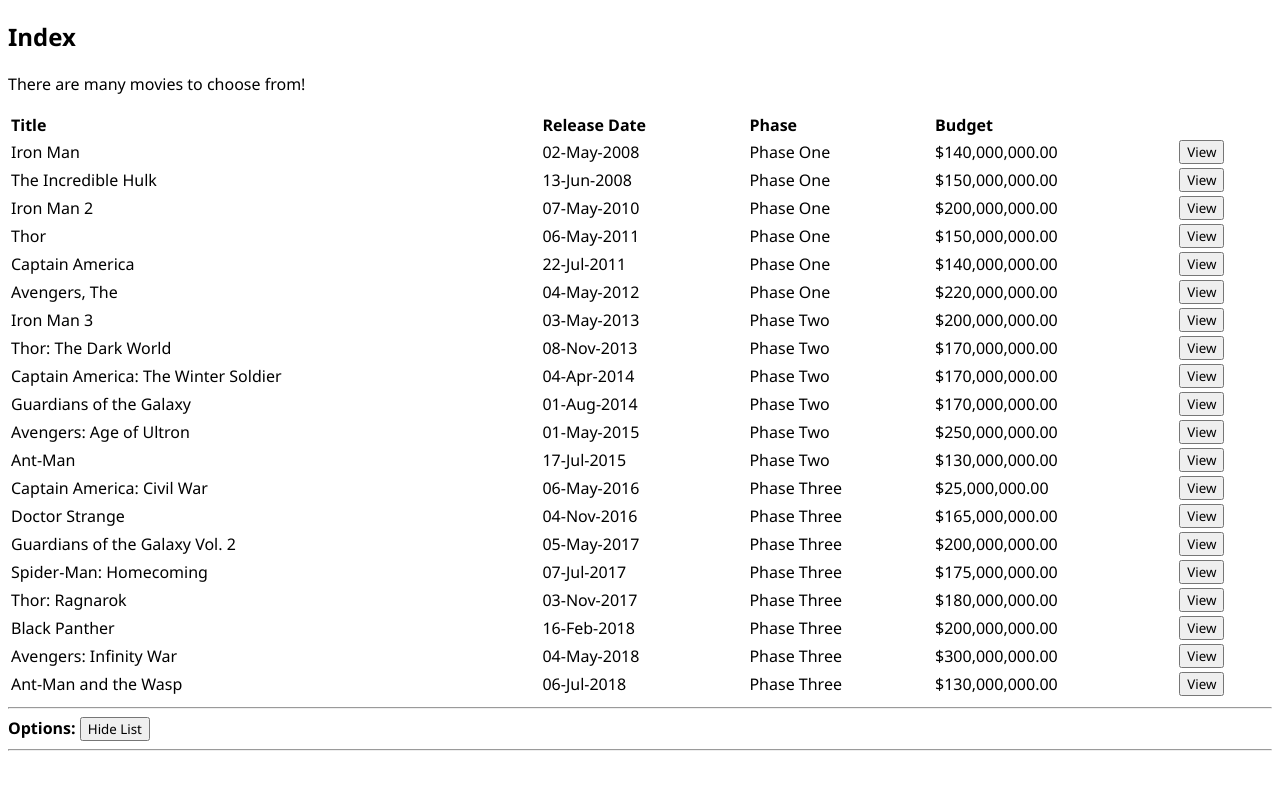
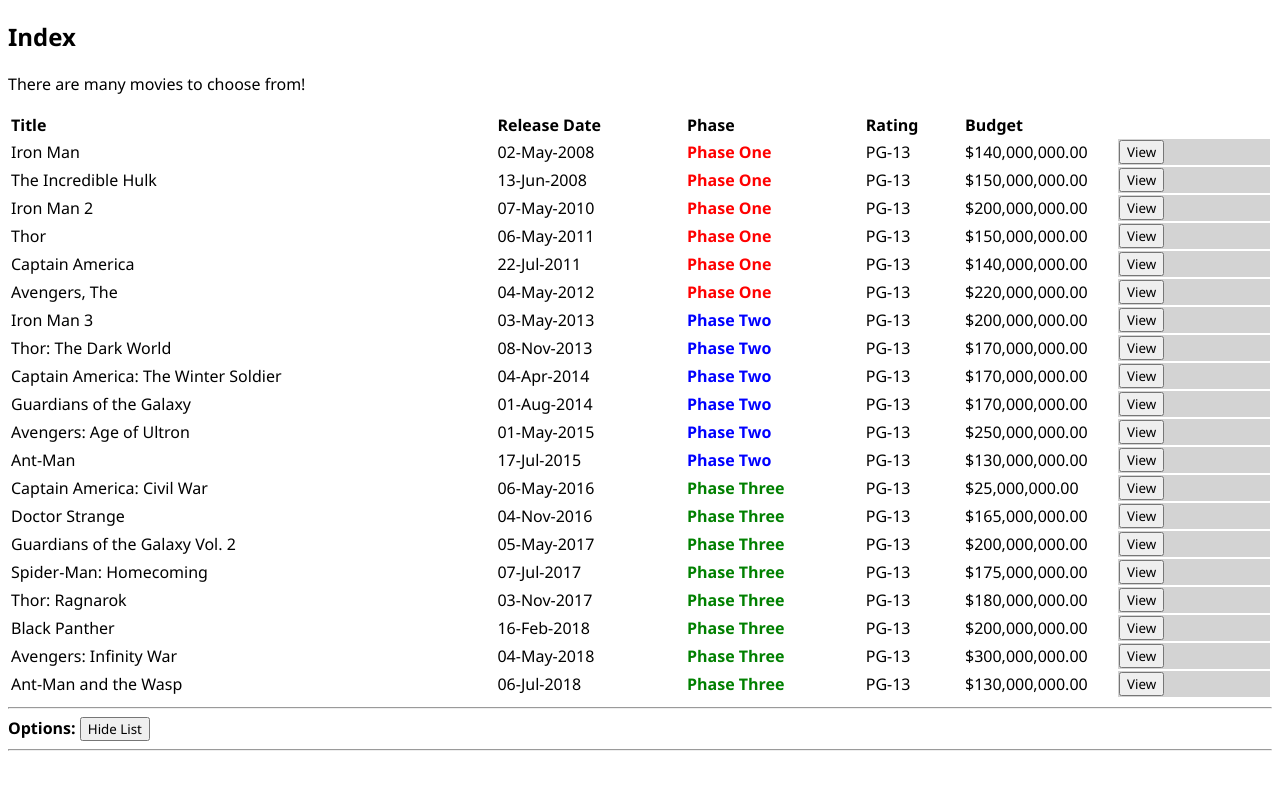
Before and after one commit to kcalungsod/todo-app-angular, an Angular app in the folder ng-movie/: page / in a window 1280 px wide. Shown: the top 790 px of the page. Built offline with nearby package versions, Linux system fonts and the light colour scheme.

Commit message:
Added template syntax

```diff
--- a/ng-movie/src/app/components/list-movies/list-movies.component.html
+++ b/ng-movie/src/app/components/list-movies/list-movies.component.html
@@ -12,20 +12,42 @@
         <td>Title</td>
         <td>Release Date</td>
         <td>Phase</td>
-        <td>Budget</td>
+        <td>Rating</td>
+        <td [style.width]="'150px'">Budget</td>
         <td></td>
       </tr>
     </thead>
     <tbody>
       <tr *ngFor="let movie of movies">
-        <td>{{ movie.title }}</td>
-        <td>{{ movie.releaseDate | date:'dd-MMM-yyyy' }}</td>
-        <td>{{ movie.phase }}</td>
-        <td>{{ movie.budget | currency }}</td>
         <td>
-            <button (click)="viewMovie.emit(movie)">
-              View
-            </button>
+          {{ movie.title }}
+        </td>
+        <td>
+          {{ movie.releaseDate | date:'dd-MMM-yyyy' }}
+        </td>
+        <td [class]="{
+            'phase' : true,
+            'phase-one': movie.phase === 'Phase One',
+            'phase-two': movie.phase === 'Phase Two',
+            'phase-three': movie.phase === 'Phase Three'
+          }">{{ movie.phase }}
+        </td>
+        <td [class.pg-13]="movie.ratingName  === 'PG-13'">
+          {{ movie.ratingName }}
+        </td>
+        <td [style.width.px]="150">
+          {{ movie.budget | currency }}
+        </td>
+        <td
+          [style]="{
+            background: 'lightgrey',
+            width: '150px'
+          }"
+        >
+          <button (click)="viewMovie.emit(movie)"
+                  [attr.aria-label]="'View ' + movie.title">
+            View
+          </button>
         </td>
       </tr>
     </tbody>
--- a/ng-movie/src/app/components/list-movies/list-movies.component.scss
+++ b/ng-movie/src/app/components/list-movies/list-movies.component.scss
@@ -5,3 +5,15 @@
 thead {
   font-weight: bold;
 }
+.phase {
+  font-weight: bold;
+  &.phase-one {
+    color: red;
+  }
+  &.phase-two {
+    color: blue;
+  }
+  &.phase-three {
+    color: green;
+  }
+}
```
